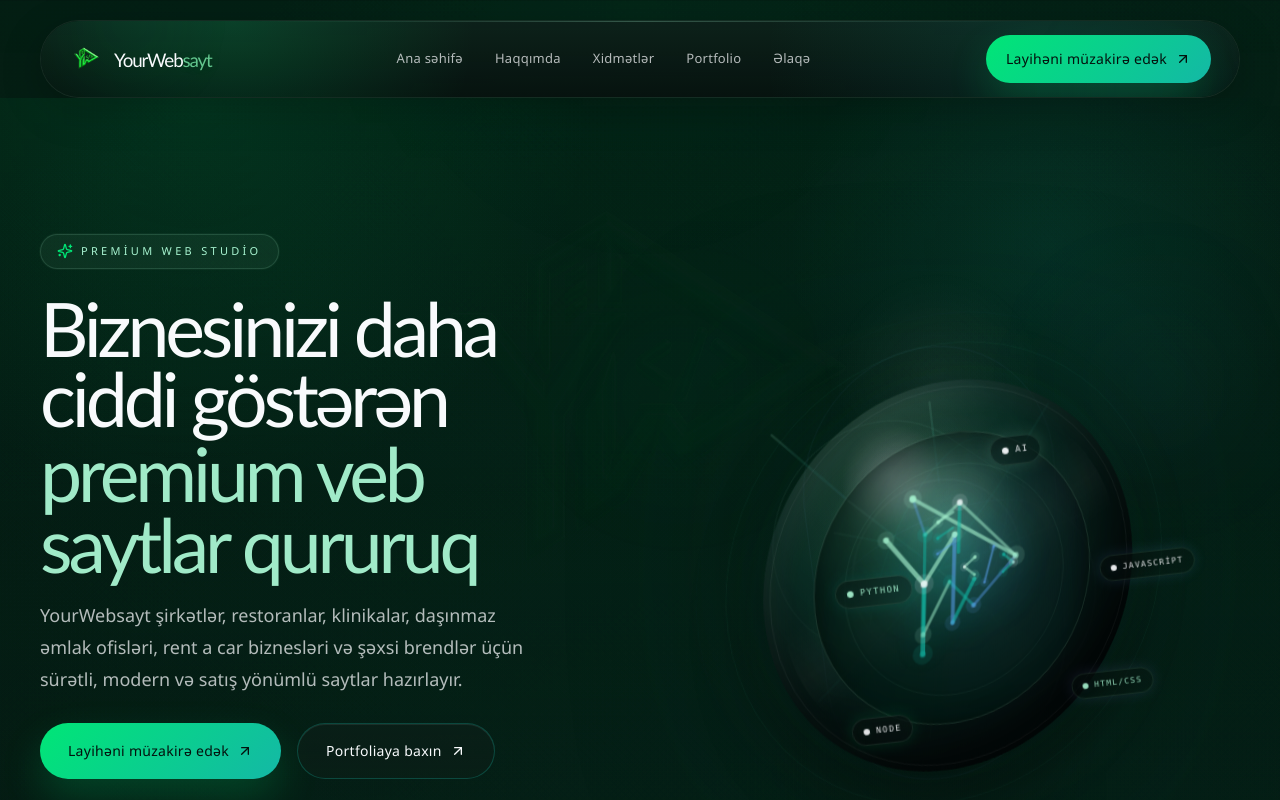
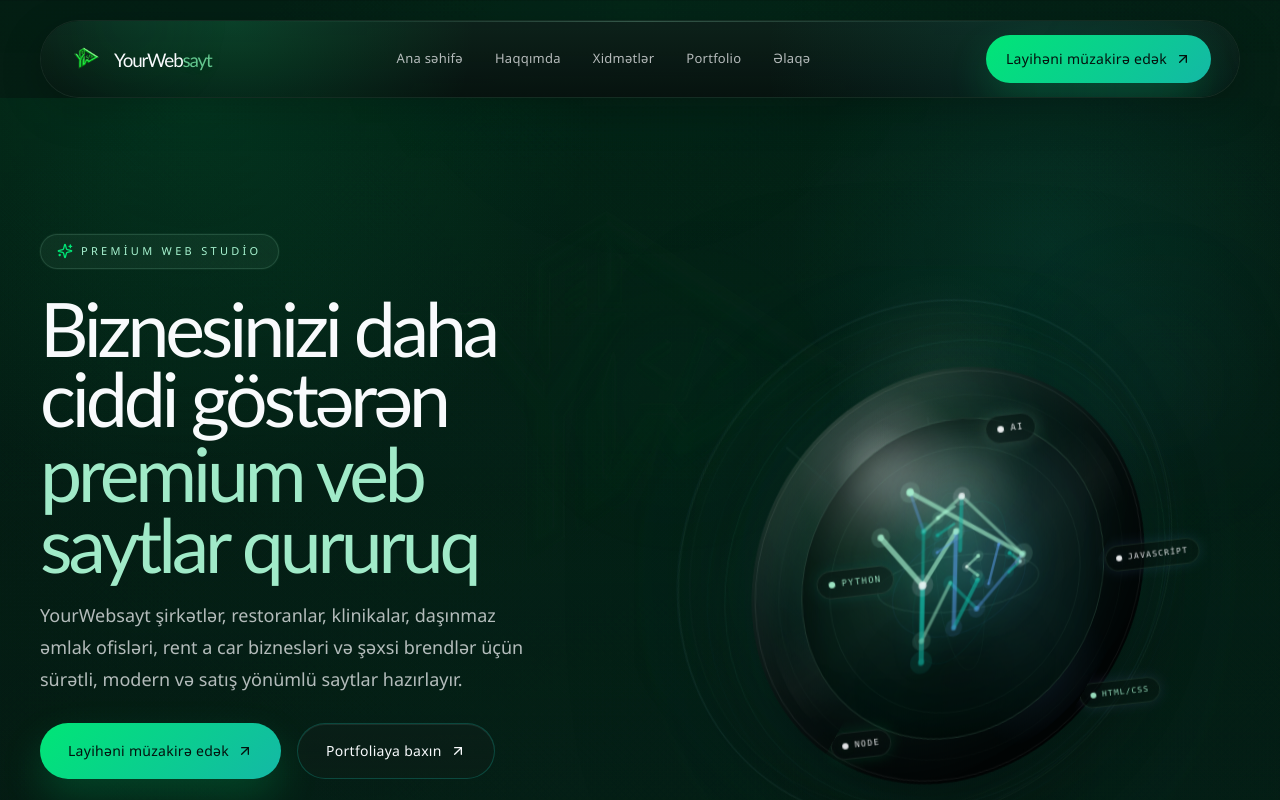
Before and after one commit to nasrullayevfarrukh-droid/YourWebsayt, a Next.js app: page / in a window 1280 px wide. Shown: the top 800 px of the page. Built offline with nearby package versions, Linux system fonts and the light colour scheme.

Commit message:
Make hero orb read as a real globe

```diff
--- a/sections/home-hero.tsx
+++ b/sections/home-hero.tsx
@@ -17,40 +17,40 @@ const techOrbitBadges = [
   {
     label: "AI",
     x: 0,
-    y: -154,
-    z: 122,
+    y: -172,
+    z: 112,
     accent: "rgba(167,243,208,0.16)",
     text: "rgba(248,250,252,0.94)"
   },
   {
     label: "Python",
-    x: -138,
-    y: -26,
-    z: 88,
+    x: -152,
+    y: -34,
+    z: 78,
     accent: "rgba(20,184,166,0.14)",
     text: "rgba(167,243,208,0.92)"
   },
   {
     label: "JavaScript",
-    x: 144,
-    y: -18,
-    z: 86,
+    x: 156,
+    y: -24,
+    z: 76,
     accent: "rgba(96,165,250,0.14)",
     text: "rgba(248,250,252,0.92)"
   },
   {
     label: "Node",
-    x: -122,
-    y: 114,
-    z: 82,
+    x: -138,
+    y: 132,
+    z: 66,
     accent: "rgba(0,230,118,0.14)",
     text: "rgba(248,250,252,0.9)"
   },
   {
     label: "HTML/CSS",
-    x: 116,
-    y: 104,
-    z: 84,
+    x: 134,
+    y: 122,
+    z: 70,
     accent: "rgba(129,140,248,0.13)",
     text: "rgba(167,243,208,0.9)"
   }
@@ -341,11 +341,17 @@ function HeroNetworkVisual() {
                 </div>
               ))}
 
+              <div
+                aria-hidden="true"
+                className="absolute left-1/2 top-1/2 h-[78%] w-[78%] -translate-x-1/2 -translate-y-1/2 rounded-full bg-[radial-gradient(circle,rgba(20,184,166,0.1),rgba(20,184,166,0.03)_56%,transparent_74%)] blur-3xl"
+                style={{ transformStyle: "preserve-3d", transform: "translateZ(-8px)" }}
+              />
+
               <svg
                 aria-hidden="true"
                 viewBox="0 0 100 100"
-                className="absolute inset-[9%] z-10 h-[82%] w-[82%] opacity-[0.54]"
-                style={{ transform: "translateZ(4px)" }}
+                className="absolute inset-[13%] z-10 h-[74%] w-[74%] opacity-[0.28]"
+                style={{ transform: "translateZ(-2px)" }}
               >
                 <defs>
                   <linearGradient id="network-line" x1="0%" y1="0%" x2="100%" y2="100%">
@@ -363,92 +369,86 @@ function HeroNetworkVisual() {
                     x2={link.x2}
                     y2={link.y2}
                     stroke="url(#network-line)"
-                    strokeWidth="0.45"
+                    strokeWidth="0.4"
                     strokeLinecap="round"
-                    opacity="0.52"
+                    opacity="0.46"
                   />
                 ))}
-
-                <circle
-                  cx="50"
-                  cy="50"
-                  r="18.5"
-                  fill="none"
-                  stroke="rgba(167,243,208,0.12)"
-                  strokeWidth="0.45"
-                />
-                <ellipse
-                  cx="50"
-                  cy="50"
-                  rx="26"
-                  ry="11"
-                  fill="none"
-                  stroke="rgba(96,165,250,0.12)"
-                  strokeWidth="0.3"
-                  transform="rotate(-18 50 50)"
-                />
-                <ellipse
-                  cx="50"
-                  cy="50"
-                  rx="12"
-                  ry="28"
-                  fill="none"
-                  stroke="rgba(20,184,166,0.12)"
-                  strokeWidth="0.3"
-                  transform="rotate(22 50 50)"
-                />
               </svg>
 
               <div
                 aria-hidden="true"
-                className="absolute left-1/2 top-1/2 h-[62%] w-[38%] -translate-x-1/2 -translate-y-1/2"
+                className="absolute left-1/2 top-1/2 h-[88%] w-[88%] -translate-x-1/2 -translate-y-1/2"
                 style={{ transformStyle: "preserve-3d", transform: "translateZ(16px)" }}
               >
                 <motion.div
-                  className="h-full w-full rounded-full border border-[color:rgba(167,243,208,0.12)] opacity-56"
+                  className="h-full w-full rounded-full border border-[color:rgba(167,243,208,0.12)] opacity-54"
+                  style={{ transform: "rotateX(74deg)" }}
                   animate={{ rotate: [0, 360] }}
-                  transition={{ duration: 20, repeat: Infinity, ease: "linear" }}
+                  transition={{ duration: 24, repeat: Infinity, ease: "linear" }}
                 />
               </div>
               <div
                 aria-hidden="true"
-                className="absolute left-1/2 top-1/2 h-[44%] w-[74%] -translate-x-1/2 -translate-y-1/2"
+                className="absolute left-1/2 top-1/2 h-[88%] w-[88%] -translate-x-1/2 -translate-y-1/2"
                 style={{ transformStyle: "preserve-3d", transform: "translateZ(12px)" }}
               >
                 <motion.div
-                  className="h-full w-full rounded-full border border-[color:rgba(96,165,250,0.12)] opacity-44"
+                  className="h-full w-full rounded-full border border-[color:rgba(96,165,250,0.11)] opacity-42"
+                  style={{ transform: "rotateY(72deg)" }}
                   animate={{ rotate: [0, -360] }}
-                  transition={{ duration: 26, repeat: Infinity, ease: "linear" }}
+                  transition={{ duration: 28, repeat: Infinity, ease: "linear" }}
+                />
+              </div>
+              <div
+                aria-hidden="true"
+                className="absolute left-1/2 top-1/2 h-[84%] w-[84%] -translate-x-1/2 -translate-y-1/2"
+                style={{ transformStyle: "preserve-3d", transform: "translateZ(10px)" }}
+              >
+                <motion.div
+                  className="h-full w-full rounded-full border border-[color:rgba(167,243,208,0.08)] opacity-32"
+                  style={{ transform: "rotateX(32deg) rotateY(52deg)" }}
+                  animate={{ rotate: [0, 360] }}
+                  transition={{ duration: 34, repeat: Infinity, ease: "linear" }}
                 />
               </div>
 
               <div
                 aria-hidden="true"
-                className="absolute left-1/2 top-[60%] h-[18%] w-[36%] -translate-x-1/2 -translate-y-1/2 rounded-full bg-[radial-gradient(circle,rgba(0,0,0,0.42),transparent_72%)] blur-2xl"
+                className="absolute left-1/2 top-[64%] h-[18%] w-[32%] -translate-x-1/2 -translate-y-1/2 rounded-full bg-[radial-gradient(circle,rgba(0,0,0,0.46),transparent_72%)] blur-2xl"
                 style={{ transformStyle: "preserve-3d", transform: "translateZ(20px)" }}
               />
 
               <div
-                className="absolute left-1/2 top-1/2 h-[64%] w-[64%] -translate-x-1/2 -translate-y-1/2"
-                style={{ transformStyle: "preserve-3d", transform: "translateZ(50px)" }}
+                className="absolute left-1/2 top-1/2 h-[68%] w-[68%] -translate-x-1/2 -translate-y-1/2"
+                style={{ transformStyle: "preserve-3d", transform: "translateZ(54px)" }}
               >
                 <motion.div
                   animate={{ scale: [1, 1.02, 1], rotate: [0, 1.2, 0] }}
                   transition={{ duration: 9.5, repeat: Infinity, ease: "easeInOut" }}
                   className="relative h-full w-full"
                 >
-                  <div className="absolute inset-[-9%] rounded-full border border-[color:rgba(167,243,208,0.07)] opacity-68" />
-                  <div className="absolute inset-[-16%] rounded-full border border-[color:rgba(96,165,250,0.04)] opacity-54" />
-                  <div className="absolute inset-[-12%] rounded-full bg-[radial-gradient(circle,rgba(20,184,166,0.08),transparent_66%)] blur-2xl" />
-                  <div className="absolute inset-0 rounded-full bg-[radial-gradient(circle_at_32%_22%,rgba(248,250,252,0.32),rgba(167,243,208,0.12)_12%,rgba(18,56,49,0.44)_30%,rgba(4,14,14,0.98)_76%),radial-gradient(circle_at_70%_76%,rgba(96,165,250,0.14),transparent_26%),radial-gradient(circle_at_48%_52%,rgba(20,184,166,0.08),transparent_42%)] shadow-[inset_-20px_-34px_62px_rgba(0,0,0,0.66),inset_12px_16px_28px_rgba(255,255,255,0.05),0_28px_64px_rgba(0,0,0,0.34),0_0_72px_rgba(20,184,166,0.05)]" />
-                  <div className="absolute inset-[1.5%] rounded-full border border-[color:rgba(248,250,252,0.08)] opacity-72" />
-                  <div className="absolute inset-[4%] rounded-full bg-[radial-gradient(circle_at_34%_24%,rgba(248,250,252,0.1),transparent_18%),linear-gradient(150deg,transparent_36%,rgba(255,255,255,0.03)_48%,transparent_58%)] opacity-90" />
+                  <div className="absolute inset-[-10%] rounded-full bg-[radial-gradient(circle,rgba(20,184,166,0.08),rgba(20,184,166,0.02)_54%,transparent_72%)] blur-2xl" />
+                  <div className="absolute inset-[-6%] rounded-full border border-[color:rgba(167,243,208,0.08)] opacity-72" />
+                  <div className="absolute inset-[-10%] rounded-full border border-[color:rgba(96,165,250,0.05)] opacity-46" />
+                  <div className="absolute inset-0 rounded-full bg-[radial-gradient(circle_at_30%_22%,rgba(248,250,252,0.42),rgba(248,250,252,0.16)_10%,rgba(167,243,208,0.1)_18%,rgba(16,49,44,0.44)_34%,rgba(4,14,14,0.98)_76%),radial-gradient(circle_at_74%_72%,rgba(96,165,250,0.18),transparent_24%),radial-gradient(circle_at_56%_56%,rgba(20,184,166,0.1),transparent_40%),linear-gradient(145deg,rgba(11,31,24,0.32),rgba(2,8,8,0.9))] shadow-[inset_-32px_-44px_82px_rgba(0,0,0,0.78),inset_16px_18px_30px_rgba(255,255,255,0.06),0_30px_78px_rgba(0,0,0,0.4),0_0_78px_rgba(20,184,166,0.06)]" />
+                  <div className="absolute inset-[0.8%] rounded-full border border-[color:rgba(248,250,252,0.1)] opacity-78" />
+                  <div className="absolute inset-[3.4%] rounded-full bg-[radial-gradient(circle_at_34%_20%,rgba(248,250,252,0.14),transparent_18%),radial-gradient(circle_at_74%_78%,rgba(96,165,250,0.08),transparent_20%),linear-gradient(150deg,transparent_36%,rgba(255,255,255,0.03)_48%,transparent_58%)] opacity-90" />
+                  <div className="absolute inset-[6%] rounded-full border border-[color:rgba(167,243,208,0.04)] opacity-72" />
 
-                  <div className="absolute inset-[12.5%] overflow-hidden rounded-full border border-[color:rgba(167,243,208,0.14)] bg-[radial-gradient(circle_at_50%_34%,rgba(167,243,208,0.05),rgba(4,17,13,0.84)_72%)] backdrop-blur-sm shadow-[inset_0_0_32px_rgba(0,0,0,0.24)]">
+                  <div className="absolute inset-[11.5%] overflow-hidden rounded-full border border-[color:rgba(167,243,208,0.14)] bg-[radial-gradient(circle_at_50%_30%,rgba(167,243,208,0.06),rgba(4,17,13,0.9)_74%)] backdrop-blur-sm shadow-[inset_0_0_42px_rgba(0,0,0,0.28)]">
                     <div className="absolute inset-0 bg-[conic-gradient(from_180deg,rgba(20,184,166,0.08),rgba(0,230,118,0.03),rgba(96,165,250,0.06),rgba(20,184,166,0.08))] opacity-70 blur-[18px]" />
-                    <div className="absolute inset-[10%] rounded-full border border-[color:rgba(167,243,208,0.06)]" />
-                    <div className="absolute left-[22%] right-[22%] top-[12%] h-[18%] rounded-full bg-[radial-gradient(circle,rgba(248,250,252,0.16),transparent_72%)] blur-xl" />
+                    <svg aria-hidden="true" viewBox="0 0 100 100" className="absolute inset-[8%] h-[84%] w-[84%] opacity-[0.28]">
+                      <ellipse cx="50" cy="50" rx="32" ry="10.5" fill="none" stroke="rgba(167,243,208,0.22)" strokeWidth="0.7" />
+                      <ellipse cx="50" cy="50" rx="27" ry="18.5" fill="none" stroke="rgba(96,165,250,0.18)" strokeWidth="0.55" transform="rotate(-18 50 50)" />
+                      <ellipse cx="50" cy="50" rx="16" ry="31" fill="none" stroke="rgba(20,184,166,0.18)" strokeWidth="0.55" transform="rotate(20 50 50)" />
+                      <ellipse cx="50" cy="50" rx="9" ry="34" fill="none" stroke="rgba(167,243,208,0.12)" strokeWidth="0.45" transform="rotate(-8 50 50)" />
+                    </svg>
+                    <div className="absolute inset-[8%] rounded-full border border-[color:rgba(167,243,208,0.06)]" />
+                    <div className="absolute left-[22%] right-[22%] top-[11%] h-[16%] rounded-full bg-[radial-gradient(circle,rgba(248,250,252,0.18),transparent_72%)] blur-xl" />
+                    <div className="absolute bottom-[10%] left-[16%] right-[16%] h-[20%] rounded-full bg-[radial-gradient(circle,rgba(0,0,0,0.26),transparent_68%)] blur-xl" />
                     <BrandConstellation />
+                    <div className="absolute inset-0 bg-[radial-gradient(circle_at_50%_110%,rgba(0,0,0,0.38),transparent_50%),radial-gradient(circle_at_18%_18%,rgba(248,250,252,0.06),transparent_22%)]" />
                   </div>
                 </motion.div>
               </div>
```
